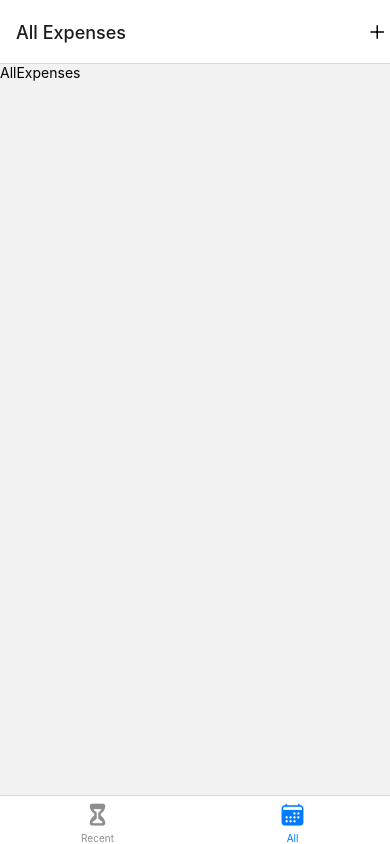
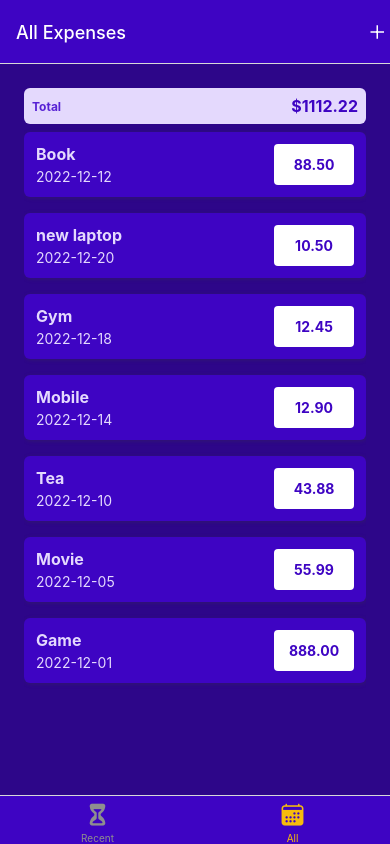
Before and after one commit to mongy92/react-native-the-practical-guide-course-typescript, a React Native app in the folder 4-ExpenseApp/: screen /AllExpenses in a window 390 px wide. Built offline with nearby package versions, Linux system fonts and the light colour scheme.

Commit message:
chapter8: improve the ui for AllExpenses screen

```diff
--- a/4-ExpenseApp/App.tsx
+++ b/4-ExpenseApp/App.tsx
@@ -1,13 +1,17 @@
 import { NavigationContainer } from '@react-navigation/native';
+import { StatusBar } from 'expo-status-bar';
 import ExpenseProvider from './src/contexts/ExpensesContext';
 import RootNavigation from './src/navigation/RootNavigation';
 
 export default function App() {
   return (
-    <ExpenseProvider>
-      <NavigationContainer>
-        <RootNavigation />
-      </NavigationContainer>
-    </ExpenseProvider>
+    <>
+      <StatusBar style='light' />
+      <ExpenseProvider>
+        <NavigationContainer>
+          <RootNavigation />
+        </NavigationContainer>
+      </ExpenseProvider>
+    </>
   );
 }
--- /dev/null
+++ b/4-ExpenseApp/src/components/ExpensesList/ExpenseItem.tsx
@@ -0,0 +1,80 @@
+import { Pressable, StyleSheet, Text, View } from 'react-native';
+import React from 'react';
+import { Expense } from '../../types/Expense';
+import { GlobalStyles } from '../../constants/styles';
+import { NavigationProp, useNavigation } from '@react-navigation/native';
+import { GlobalNavigationParams } from '../../navigation/types';
+import { formatDateYYYYMMDD } from '../../utils/date';
+
+interface Props {
+  item: Expense;
+}
+
+export const ExpenseItem: React.FC<Props> = ({ item }) => {
+  const navigation = useNavigation<NavigationProp<GlobalNavigationParams>>();
+
+  function expensePressHandler() {
+    navigation.navigate('ManageExpense', {
+      expenseId: item.id
+    });
+  }
+
+  return (
+    <Pressable
+      onPress={expensePressHandler}
+      style={({ pressed }) => pressed && styles.pressed}
+    >
+      <View style={styles.expenseItem}>
+        <View>
+          <Text style={[styles.textBase, styles.description]}>
+            {item.description}
+          </Text>
+          <Text style={styles.textBase}>{formatDateYYYYMMDD(item.date)}</Text>
+        </View>
+        <View style={styles.amountContainer}>
+          <Text style={styles.amount}>{item.amount.toFixed(2)}</Text>
+        </View>
+      </View>
+    </Pressable>
+  );
+};
+
+const styles = StyleSheet.create({
+  pressed: {
+    opacity: 0.75
+  },
+  expenseItem: {
+    padding: 12,
+    marginVertical: 8,
+    backgroundColor: GlobalStyles.colors.primary500,
+    flexDirection: 'row',
+    justifyContent: 'space-between',
+    borderRadius: 6,
+    elevation: 3,
+    shadowColor: GlobalStyles.colors.gray500,
+    shadowRadius: 4,
+    shadowOffset: { width: 1, height: 1 },
+    shadowOpacity: 0.4
+  },
+  textBase: {
+    color: GlobalStyles.colors.primary50
+  },
+  description: {
+    fontSize: 16,
+    marginBottom: 4,
+    fontWeight: 'bold'
+  },
+  amountContainer: {
+    paddingHorizontal: 12,
+    paddingVertical: 4,
+    backgroundColor: 'white',
+    justifyContent: 'center',
+    alignItems: 'center',
+    borderRadius: 4,
+    minWidth: 80
+  },
+  amount: {
+    color: GlobalStyles.colors.primary500,
+    fontWeight: 'bold'
+  }
+});
--- /dev/null
+++ b/4-ExpenseApp/src/components/ExpensesList/index.tsx
@@ -0,0 +1,18 @@
+import { FlatList, ListRenderItemInfo, StyleSheet, View } from 'react-native';
+import React, { FC } from 'react';
+import { Expense } from '../../types/Expense';
+import { ExpenseItem } from './ExpenseItem';
+
+interface Props {
+  data: Expense[];
+}
+
+const ExpensesList: FC<Props> = ({ data }) => {
+  function renderItem({ item }: ListRenderItemInfo<Expense>) {
+    return <ExpenseItem item={item} />;
+  }
+
+  return <FlatList data={data} renderItem={renderItem} />;
+};
+
+export default ExpensesList;
--- /dev/null
+++ b/4-ExpenseApp/src/components/ExpensesSummary.tsx
@@ -0,0 +1,38 @@
+import { FC } from 'react';
+import { View, Text, StyleSheet } from 'react-native';
+import { GlobalStyles } from '../constants/styles';
+
+interface Props {
+  periodName: string;
+  totalAmount: string;
+}
+
+export const ExpensesSummary: FC<Props> = ({ totalAmount, periodName }) => {
+  return (
+    <View style={styles.container}>
+      <Text style={styles.period}>{periodName}</Text>
+      <Text style={styles.sum}>${totalAmount}</Text>
+    </View>
+  );
+};
+
+const styles = StyleSheet.create({
+  container: {
+    padding: 8,
+    backgroundColor: GlobalStyles.colors.primary50,
+    borderRadius: 6,
+    flexDirection: 'row',
+    justifyContent: 'space-between',
+    alignItems: 'center'
+  },
+  period: {
+    fontSize: 12,
+    color: GlobalStyles.colors.primary400,
+    fontWeight: 'bold'
+  },
+  sum: {
+    fontSize: 16,
+    fontWeight: 'bold',
+    color: GlobalStyles.colors.primary500
+  }
+});
--- /dev/null
+++ b/4-ExpenseApp/src/constants/styles.ts
@@ -0,0 +1,16 @@
+export const GlobalStyles = {
+  colors: {
+    primary50: '#e4d9fd',
+    primary100: '#c6affc',
+    primary200: '#a281f0',
+    primary400: '#5721d4',
+    primary500: '#3e04c3',
+    primary700: '#2d0689',
+    primary800: '#200364',
+    accent500: '#f7bc0c',
+    error50: '#fcc4e4',
+    error500: '#9b095c',
+    gray500: '#39324a',
+    gray700: '#221c30'
+  }
+};
--- a/4-ExpenseApp/src/navigation/BottomTabs.tsx
+++ b/4-ExpenseApp/src/navigation/BottomTabs.tsx
@@ -5,6 +5,7 @@ import { BottomTabParams } from './types';
 import { Ionicons } from '@expo/vector-icons';
 import { testIDs } from '../constants/testIDs';
 import { TouchableOpacity } from 'react-native';
+import { GlobalStyles } from '../constants/styles';
 
 const BottomTab = createBottomTabNavigator<BottomTabParams>();
 
@@ -12,6 +13,10 @@ export const BottomTabNavigation = () => {
   return (
     <BottomTab.Navigator
       screenOptions={({ navigation }) => ({
+        headerStyle: { backgroundColor: GlobalStyles.colors.primary500 },
+        headerTintColor: 'white',
+        tabBarStyle: { backgroundColor: GlobalStyles.colors.primary500 },
+        tabBarActiveTintColor: GlobalStyles.colors.accent500,
         headerRight: ({ tintColor }) => (
           <TouchableOpacity
             testID={testIDs.addExpenseIcon}
--- a/4-ExpenseApp/src/navigation/RootNavigation.tsx
+++ b/4-ExpenseApp/src/navigation/RootNavigation.tsx
@@ -1,4 +1,5 @@
 import { createNativeStackNavigator } from '@react-navigation/native-stack';
+import { GlobalStyles } from '../constants/styles';
 import ManageExpense from '../screens/ManageExpense';
 import { BottomTabNavigation } from './BottomTabs';
 import { RootStackNavigationParams } from './types';
@@ -7,7 +8,12 @@ const Stack = createNativeStackNavigator<RootStackNavigationParams>();
 
 const RootNavigation = () => {
   return (
-    <Stack.Navigator>
+    <Stack.Navigator
+      screenOptions={{
+        headerStyle: { backgroundColor: GlobalStyles.colors.primary500 },
+        headerTintColor: 'white'
+      }}
+    >
       <Stack.Screen
         name='BottomTab'
         component={BottomTabNavigation}
--- a/4-ExpenseApp/src/screens/AllExpenses.tsx
+++ b/4-ExpenseApp/src/screens/AllExpenses.tsx
@@ -1,14 +1,33 @@
-import { StyleSheet, Text, View } from 'react-native';
+import { StyleSheet, View } from 'react-native';
 import React from 'react';
+import { testIDs } from '../constants/testIDs';
+import ExpensesList from '../components/ExpensesList';
+import { useExpenses } from '../contexts/ExpensesContext';
+import { ExpensesSummary } from '../components/ExpensesSummary';
+import { getExpensesTotalAmount } from '../utils/expenses';
+import { GlobalStyles } from '../constants/styles';
 
 const AllExpenses = () => {
+  const { expenses } = useExpenses();
   return (
-    <View>
-      <Text>AllExpenses</Text>
+    <View style={styles.container} testID={testIDs.allExpensesScreen}>
+      <ExpensesSummary
+        totalAmount={getExpensesTotalAmount(expenses)}
+        periodName={'Total'}
+      />
+      <ExpensesList data={expenses} />
     </View>
   );
 };
 
 export default AllExpenses;
 
-const styles = StyleSheet.create({});
+const styles = StyleSheet.create({
+  container: {
+    flex: 1,
+    paddingHorizontal: 24,
+    paddingTop: 24,
+    paddingBottom: 0,
+    backgroundColor: GlobalStyles.colors.primary700
+  }
+});
```
